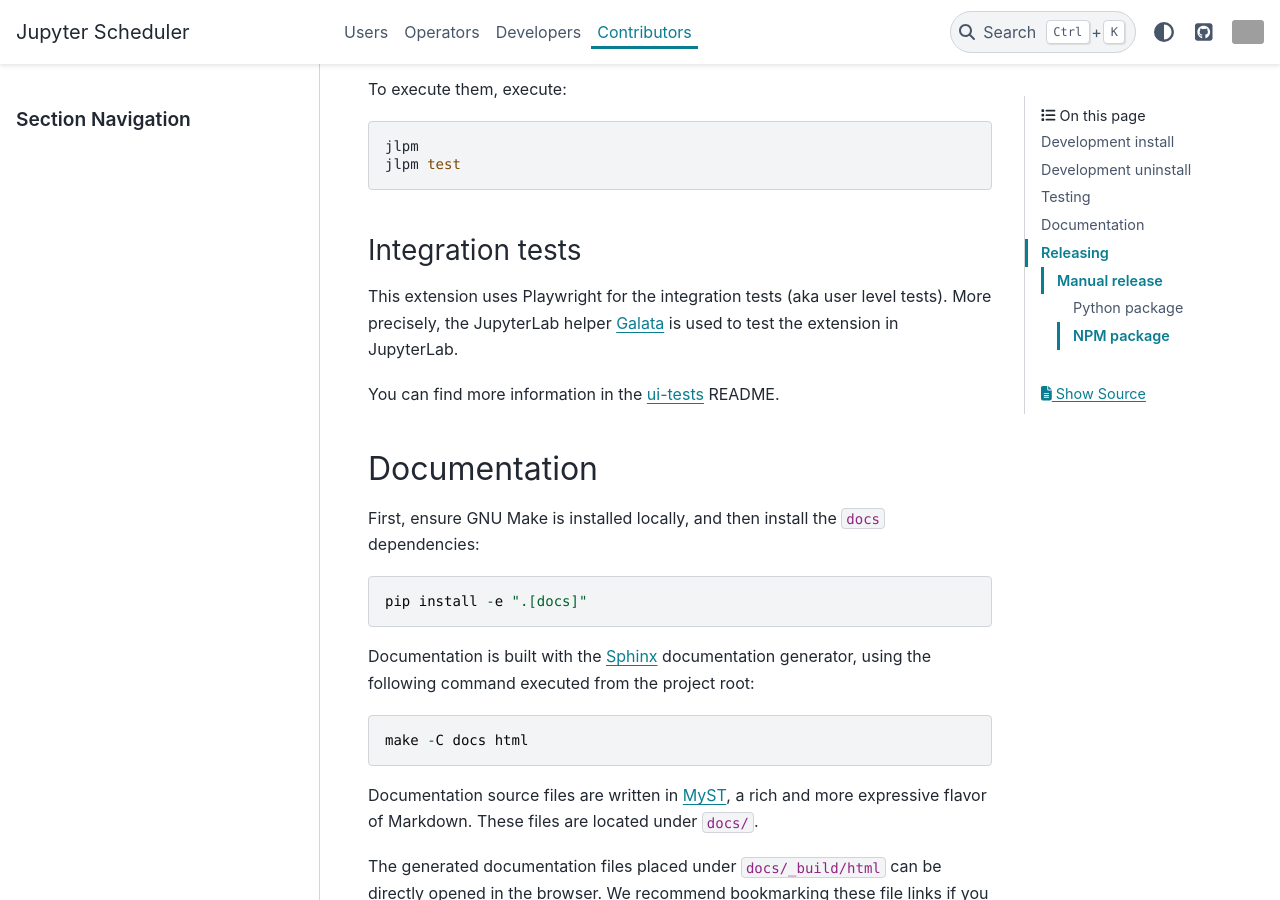
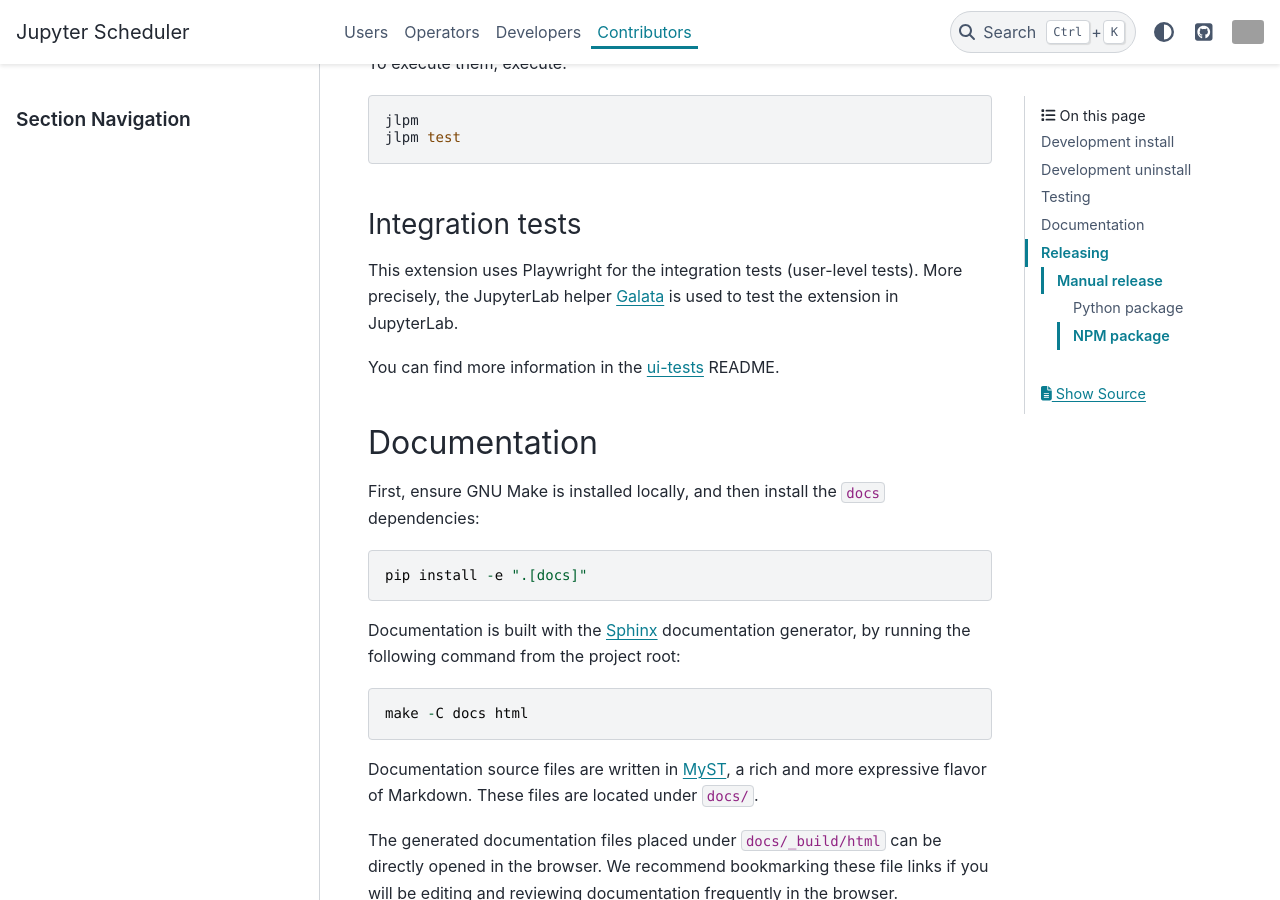
Before and after one commit to jupyter-server/jupyter-scheduler, a Sphinx documentation site: the page built from docs/contributors/index.md, in a window 1280 px wide and 900 px high, scrolled down 2263 px. Built offline with Sphinx 7.4.7 and the PyData theme 0.15.4, drawn with Linux system fonts in a browser that asks for light colours; some of the changed text lies outside the part shown; grey boxes are pictures that could not be loaded.

Commit message:
Apply suggestions from code review
Additional small copy edits

````diff
--- a/docs/contributors/index.md
+++ b/docs/contributors/index.md
@@ -107,7 +105,7 @@
 
 ### Integration tests
 
-This extension uses Playwright for the integration tests (aka user level tests).
+This extension uses Playwright for the integration tests (user-level tests).
 More precisely, the JupyterLab helper
 [Galata](https://github.com/jupyterlab/jupyterlab/tree/master/galata) is used to
 test the extension in JupyterLab.
@@ -125,7 +123,7 @@
 ```
 
 Documentation is built with the [Sphinx](https://www.sphinx-doc.org/en/master/)
-documentation generator, using the following command executed from the project root:
+documentation generator, by running the following command from the project root:
 
 ```
 make -C docs html
````
Also changed, not shown: other parts of docs/contributors/index.md (+2 -4 lines).
